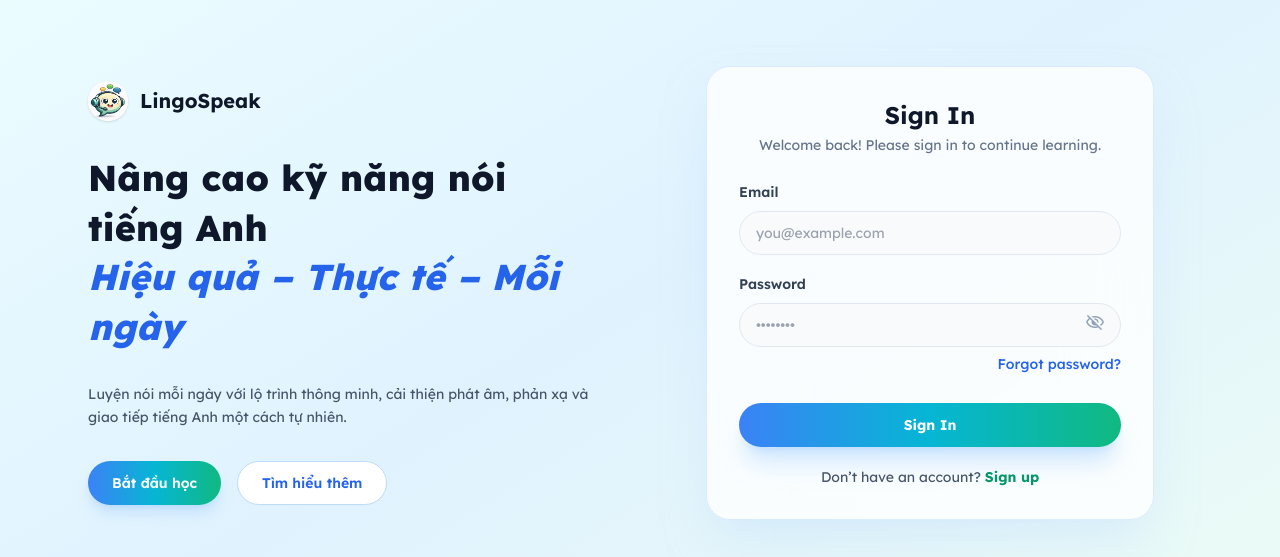
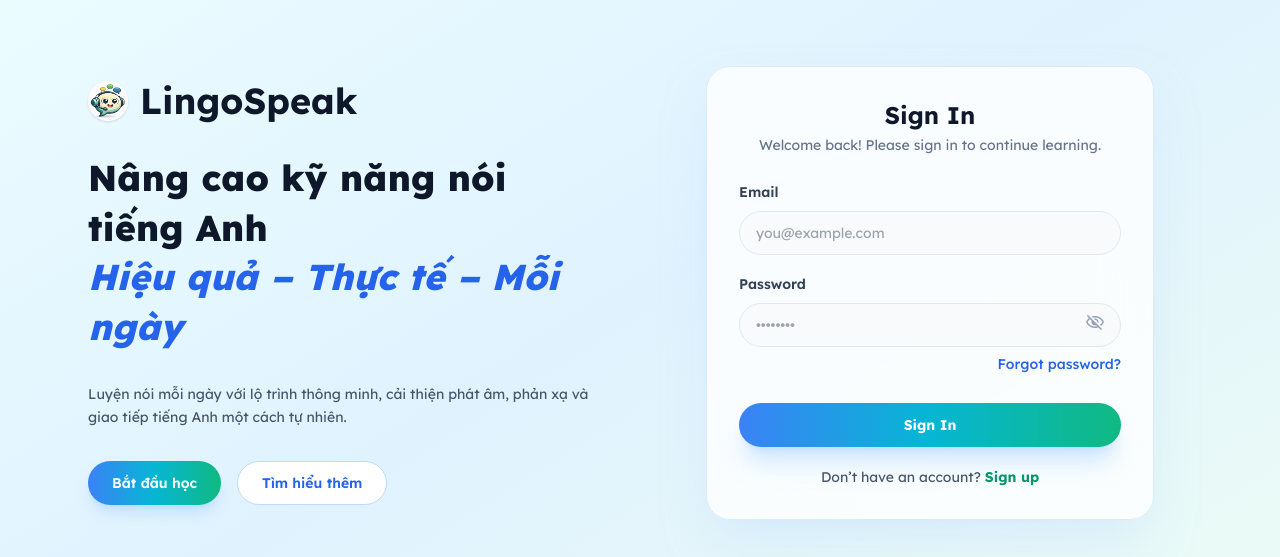
Before and after one commit to chaunhattang/LingoSpeak, a React (Vite) app in the folder my-react-app/: page /login in a window 1280 px wide. Shown: the part 107-664 px from the top of the page. Built offline with nearby package versions, Linux system fonts and the light colour scheme.

Commit message:
lingo
lingo

```diff
--- a/my-react-app/src/pages/SignIn.tsx
+++ b/my-react-app/src/pages/SignIn.tsx
@@ -25,7 +25,7 @@
             <div className="w-10 h-10 bg-white rounded-xl flex items-center justify-center shadow">
               <img src={logo} alt="logo" className="rounded-full" />
             </div>
-            <h2 className="text-xl font-bold text-slate-900">LingoSpeak</h2>
+            <h2 className="text-4xl font-bold text-slate-900">LingoSpeak</h2>
           </div>
 
           <h1 className="text-4xl font-extrabold leading-snug text-slate-900">
--- a/my-react-app/src/pages/SignUp.tsx
+++ b/my-react-app/src/pages/SignUp.tsx
@@ -25,7 +25,7 @@
             <div className="w-10 h-10 bg-white rounded-xl flex items-center justify-center shadow">
               <img src={logo} alt="logo" className="rounded-full" />
             </div>
-            <h2 className="text-xl font-bold text-slate-900">LingoSpeak</h2>
+            <h2 className="text-4xl font-bold text-slate-900">LingoSpeak</h2>
           </div>
 
           <h1 className="text-4xl font-extrabold leading-snug text-slate-900">
```
